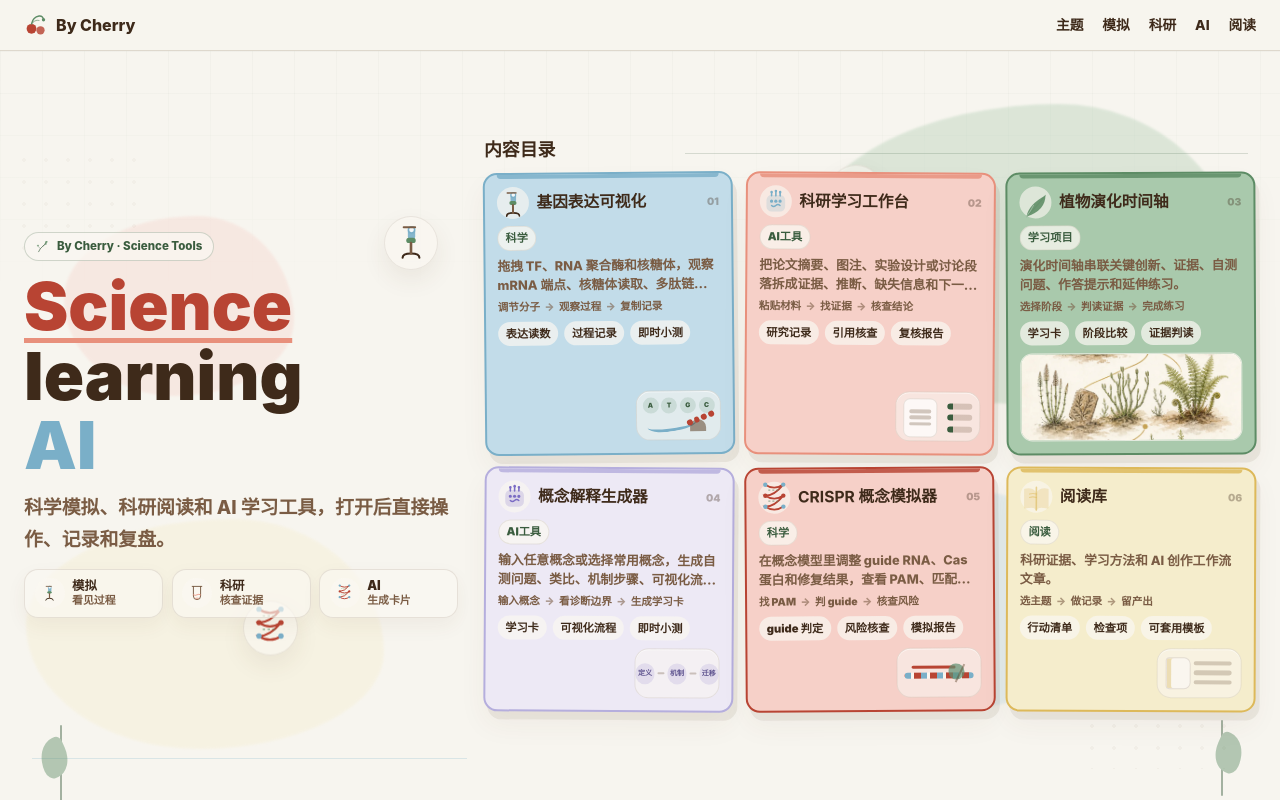
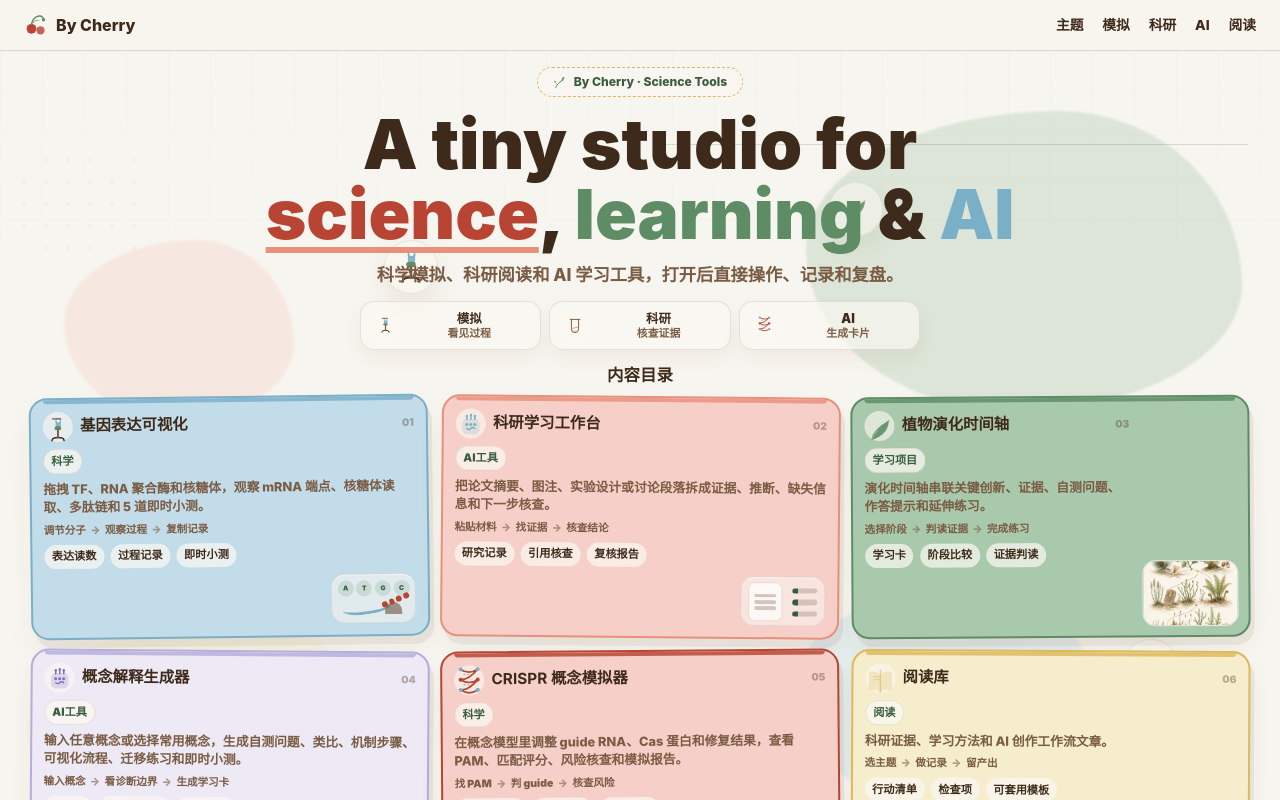
Before and after one commit to liruirui321/Bycherry, a React (Vite) app: page / in a window 1280 px wide. Built offline with nearby package versions, Linux system fonts and the light colour scheme.

Commit message:
Recenter homepage studio layout

```diff
--- a/scripts/verify-content-integrity.mjs
+++ b/scripts/verify-content-integrity.mjs
@@ -200,11 +200,11 @@ function verifyWorkCardActions() {
   expect(heroSource.includes('id="works"') && heroSource.includes('aria-label="内容目录"'), "Hero must own the #works anchor and all-module directory.");
   expect(heroSource.includes("hero-entry-row") && !heroSource.includes("hero-work-open") && !heroSource.includes("hero-entry-action"), "Hero module entries must stay as compact clickable entries without repeated open pills.");
   expect(heroSource.includes("hero-layout") && heroSource.includes("hero-featured-panel") && heroSource.includes("内容目录") && !heroSource.includes("精选内容"), "Hero must use a direct first-screen content directory rather than a featured-summary label.");
-  expect(heroSource.includes('gridTemplateColumns: "minmax(320px, 0.72fr) minmax(0, 1.28fr)"') && heroSource.includes("hero-soft-blob") && heroSource.includes("hero-stem") && heroSource.includes("hero-float-deco") && heroSource.includes("hero-scope-strip"), "Hero must keep the original two-column studio composition with visible background atmosphere and useful left-side density.");
+  expect(heroSource.includes("A tiny studio for") && heroSource.includes("hero-soft-blob") && heroSource.includes("hero-stem") && heroSource.includes("hero-float-deco") && heroSource.includes("hero-scope-strip"), "Hero must recover the original studio atmosphere while keeping useful first-screen density.");
   expect(heroSource.includes("hero-entry-desc") && heroSource.includes("-webkit-line-clamp: 2"), "Hero featured cards must show compact clamped module descriptions without becoming long pages.");
-  expect(heroSource.includes('className="hero-entry-grid"') && heroSource.includes('gridTemplateColumns: "repeat(3, minmax(0, 1fr))"') && heroSource.includes('gridAutoRows: "minmax(188px, auto)"'), "Homepage module entries must render as a dense three-column first-screen directory, not repeated sections.");
-  expect(heroSource.includes("border: `2px solid ${entry.border}`") && heroSource.includes("minHeight: 188") && !heroSource.includes("minHeight: 230") && !heroSource.includes("minHeight: 260"), "Homepage module entries must keep enough content density without returning to long sticky-note panels.");
-  expect(!heroSource.includes('gridRow: entry.featuredImage ? "span 2" : undefined') && heroSource.includes('height: 88'), "Homepage plant evolution entry must show a compact illustration without becoming a two-row sticky-note card.");
+  expect(heroSource.includes('className="hero-entry-grid"') && heroSource.includes('gridTemplateColumns: "repeat(3, minmax(0, 1fr))"') && heroSource.includes('gridAutoRows: "minmax(152px, auto)"'), "Homepage module entries must render as a dense three-column first-screen directory, not repeated sections.");
+  expect(heroSource.includes("border: `2px solid ${entry.border}`") && heroSource.includes("minHeight: 152") && !heroSource.includes("minHeight: 230") && !heroSource.includes("minHeight: 260"), "Homepage module entries must keep enough content density without returning to long sticky-note panels.");
+  expect(!heroSource.includes('gridRow: entry.featuredImage ? "span 2" : undefined') && heroSource.includes("width: 96") && heroSource.includes("height: 66"), "Homepage plant evolution entry must show a compact illustration without becoming a two-row sticky-note card.");
   expect(!/\.hero-entry-row\s*\{[\s\S]{0,260}width:\s*100%\s*!important/.test(heroSource), "Mobile homepage entries must not become full-width long boxes.");
   expect(!heroSource.includes("hero-count") && !heroSource.includes("homeWorkStatus") && !heroSource.includes("hero-work-status") && !heroSource.includes("个内容入口"), "Homepage first-screen directory must not add duplicate count or status labels.");
   expect(!heroSource.includes("entry.updated") && !heroSource.includes("updated: work.updated"), "Homepage first-screen cards must not show date metadata that makes the directory feel like an article list.");
--- a/src/app/components/Hero.tsx
+++ b/src/app/components/Hero.tsx
@@ -130,7 +130,7 @@ export function Hero() {
         minHeight: "calc(100vh - 50px)",
         position: "relative",
         overflow: "hidden",
-        padding: "0.9rem 1.5rem 1rem",
+        padding: "1rem 1.5rem 1.08rem",
         width: "100%",
         maxWidth: "100%",
         boxSizing: "border-box",
@@ -145,8 +145,8 @@ export function Hero() {
         <div className="hero-soft-blob hero-soft-blob-yellow" />
         <div className="hero-soft-blob hero-soft-blob-blue" />
         <div className="hero-soft-blob hero-soft-blob-peach" />
-        <div style={{ position: "absolute", width: "44vw", maxWidth: 620, height: 1, background: "rgba(58,92,62,0.18)", right: "2rem", top: "6.4rem" }} />
-        <div style={{ position: "absolute", width: "34vw", maxWidth: 460, height: 1, background: "rgba(122,175,200,0.24)", left: "2rem", bottom: "2.6rem" }} />
+        <div style={{ position: "absolute", width: "46vw", maxWidth: 720, height: 1, background: "rgba(58,92,62,0.18)", right: "2rem", top: "5.8rem" }} />
+        <div style={{ position: "absolute", width: "38vw", maxWidth: 520, height: 1, background: "rgba(122,175,200,0.24)", left: "2rem", bottom: "2.2rem" }} />
         <div className="hero-dot-field" style={{ position: "absolute", width: 128, height: 112, left: "0.8rem", top: "6.1rem", opacity: 0.16 }} />
         <div className="hero-dot-field" style={{ position: "absolute", width: 148, height: 120, right: "3.2rem", bottom: "2rem", opacity: 0.18 }} />
         <div className="hero-stem hero-stem-left" />
@@ -157,38 +157,38 @@ export function Hero() {
         <div className="hero-float-deco hero-float-leaf"><IconLeafSmall size={28} color="var(--cherry-sage)" /></div>
       </div>
 
-      <div className="hero-inner" style={{ position: "relative", zIndex: 2, maxWidth: 1320, width: "100%", minWidth: 0, margin: "0 auto", boxSizing: "border-box" }}>
-        <div className="hero-layout" style={{ display: "grid", gridTemplateColumns: "minmax(320px, 0.72fr) minmax(0, 1.28fr)", gap: "1.6rem", alignItems: "center" }}>
-          <div className="hero-copy-panel" style={{ minWidth: 0, display: "grid", gap: "1.05rem", alignContent: "center" }}>
-            <div style={{ display: "grid", gap: "0.74rem", minWidth: 0 }}>
-              <div style={{ display: "inline-flex", alignItems: "center", gap: 8, width: "fit-content", border: "1.5px solid rgba(58,92,62,0.22)", borderRadius: 999, padding: "0.28rem 0.68rem", color: "var(--cherry-forest)", fontSize: "0.72rem", fontWeight: 850, background: "rgba(250,247,241,0.72)", letterSpacing: 0 }}>
-                <IconBranch size={13} color="var(--cherry-forest)" />
-                By Cherry · Science Tools
-              </div>
+      <div className="hero-inner" style={{ position: "relative", zIndex: 2, maxWidth: 1220, width: "100%", minWidth: 0, margin: "0 auto", boxSizing: "border-box" }}>
+        <div className="hero-layout" style={{ display: "grid", gap: "1rem", alignItems: "center", justifyItems: "center", minWidth: 0 }}>
+          <div className="hero-copy-panel" style={{ minWidth: 0, display: "grid", gap: "0.72rem", justifyItems: "center", textAlign: "center", maxWidth: 820 }}>
+            <div style={{ display: "inline-flex", alignItems: "center", gap: 8, width: "fit-content", border: "1.5px dashed var(--cherry-yellow)", borderRadius: 999, padding: "0.32rem 0.92rem", color: "var(--cherry-forest)", fontSize: "0.76rem", fontWeight: 850, background: "rgba(250,247,241,0.72)", letterSpacing: 0 }}>
+              <IconBranch size={13} color="var(--cherry-forest)" />
+              By Cherry · Science Tools
+            </div>
             <h1
               id="hero-heading"
               className="hero-title"
               style={{
                 fontFamily: "-apple-system, BlinkMacSystemFont, 'Segoe UI', sans-serif",
-                fontSize: "clamp(2.8rem, 5.2vw, 5.25rem)",
+                fontSize: "clamp(3rem, 5.4vw, 5.2rem)",
                 fontWeight: 900,
-                lineHeight: 1.04,
+                lineHeight: 1.02,
                 color: "var(--cherry-warm-brown)",
                 margin: "0",
                 letterSpacing: 0,
                 overflowWrap: "anywhere",
               }}
             >
-              <span style={{ color: "var(--cherry-red)", textDecoration: "underline", textDecorationColor: "var(--cherry-peach)", textDecorationThickness: "0.08em", textUnderlineOffset: "0.12em" }}>Science</span>
-              <br />
-              learning
-              <br />
+              A tiny studio for{" "}
+              <span style={{ color: "var(--cherry-red)", textDecoration: "underline", textDecorationColor: "var(--cherry-peach)", textDecorationThickness: "0.08em", textUnderlineOffset: "0.12em" }}>science</span>
+              ,{" "}
+              <span style={{ color: "var(--cherry-sage)" }}>learning</span>
+              {" & "}
               <span style={{ color: "var(--cherry-blue)" }}>AI</span>
             </h1>
-            <p style={{ margin: 0, color: "var(--cherry-warm-mid)", fontSize: "clamp(1rem, 1.5vw, 1.18rem)", lineHeight: 1.72, fontWeight: 760, maxWidth: 520 }}>
+            <p style={{ margin: 0, color: "var(--cherry-warm-mid)", fontSize: "clamp(1rem, 1.35vw, 1.14rem)", lineHeight: 1.62, fontWeight: 760, maxWidth: 660 }}>
               科学模拟、科研阅读和 AI 学习工具，打开后直接操作、记录和复盘。
             </p>
-            <div className="hero-scope-strip" role="list" aria-label="内容范围" style={{ display: "grid", gridTemplateColumns: "repeat(3, minmax(0, 1fr))", gap: "0.52rem", maxWidth: 560 }}>
+            <div className="hero-scope-strip" role="list" aria-label="内容范围" style={{ display: "grid", gridTemplateColumns: "repeat(3, minmax(0, 1fr))", gap: "0.52rem", width: "min(100%, 560px)" }}>
               {[
                 { label: "模拟", detail: "看见过程", icon: <IconMicroscope size={19} color="var(--cherry-blue)" /> },
                 { label: "科研", detail: "核查证据", icon: <IconTestTube size={18} color="var(--cherry-peach)" /> },
@@ -203,14 +203,11 @@ export function Hero() {
                 </span>
               ))}
             </div>
-            </div>
           </div>
 
-          <div className="hero-featured-panel" style={{ minWidth: 0, display: "grid", gap: "0.74rem" }}>
-            <div style={{ display: "flex", alignItems: "center", justifyContent: "space-between", gap: "0.8rem", flexWrap: "wrap" }}>
-              <h2 style={{ margin: 0, color: "var(--cherry-warm-brown)", fontSize: "1.12rem", lineHeight: 1.2, fontWeight: 950 }}>内容目录</h2>
-            </div>
-            <nav id="works" className="hero-entry-grid" aria-label="内容目录" style={{ display: "grid", gridTemplateColumns: "repeat(3, minmax(0, 1fr))", gridAutoRows: "minmax(188px, auto)", gap: "0.72rem", minWidth: 0, maxWidth: "100%", boxSizing: "border-box" }}>
+          <div className="hero-featured-panel" style={{ minWidth: 0, display: "grid", gap: "0.62rem", width: "100%" }}>
+            <h2 style={{ margin: 0, color: "var(--cherry-warm-brown)", fontSize: "1.03rem", lineHeight: 1.2, fontWeight: 950, textAlign: "center" }}>内容目录</h2>
+            <nav id="works" className="hero-entry-grid" aria-label="内容目录" style={{ display: "grid", gridTemplateColumns: "repeat(3, minmax(0, 1fr))", gridAutoRows: "minmax(152px, auto)", gap: "0.76rem", minWidth: 0, maxWidth: "100%", boxSizing: "border-box" }}>
               {entries.map((entry, index) => (
                 <a
                   className={`hero-entry-row ${entry.featuredImage ? "hero-entry-row-image" : ""}`}
@@ -224,8 +221,8 @@ export function Hero() {
                   style={{
                     background: entry.color,
                     border: `2px solid ${entry.border}`,
-                    borderRadius: 14,
-                    padding: "0.74rem",
+                    borderRadius: 18,
+                    padding: entry.featuredImage ? "0.72rem 7.35rem 0.68rem 0.72rem" : "0.72rem 0.72rem 0.68rem",
                     color: "var(--cherry-warm-brown)",
                     textDecoration: "none",
                     textAlign: "left",
@@ -237,19 +234,19 @@ export function Hero() {
                     overflow: "hidden",
                     minWidth: 0,
                     maxWidth: "100%",
-                    minHeight: 188,
+                    minHeight: 152,
                     boxSizing: "border-box",
                     boxShadow: "4px 8px 0 rgba(94,68,42,0.08), 0 14px 28px rgba(94,68,42,0.05)",
-                    transform: `rotate(${[-0.55, 0.42, -0.28, 0.36, -0.4, 0.22][index % 6]}deg)`,
+                    transform: `rotate(${[-0.7, 0.52, -0.36, 0.44, -0.48, 0.28][index % 6]}deg)`,
                   }}
                 >
                   <span aria-hidden="true" style={{ position: "absolute", left: "0.74rem", right: "0.74rem", top: 0, height: 4, borderRadius: "0 0 999px 999px", background: entry.border, opacity: 0.82 }} />
                   <span style={{ minWidth: 0, display: "grid", gap: "0.44rem", alignContent: "start" }}>
                     <span style={{ display: "flex", alignItems: "center", gap: "0.48rem", minWidth: 0 }}>
-                      <span aria-hidden="true" style={{ display: "inline-grid", placeItems: "center", width: 32, height: 32, borderRadius: 999, background: "rgba(250,247,241,0.64)", flexShrink: 0 }}>
+                      <span aria-hidden="true" style={{ display: "inline-grid", placeItems: "center", width: 30, height: 30, borderRadius: 999, background: "rgba(250,247,241,0.64)", flexShrink: 0 }}>
                         {entry.icon}
                       </span>
-                      <strong style={{ fontSize: "0.98rem", lineHeight: 1.18, minWidth: 0, overflowWrap: "anywhere" }}>{entry.title}</strong>
+                      <strong style={{ fontSize: "0.96rem", lineHeight: 1.18, minWidth: 0, overflowWrap: "anywhere" }}>{entry.title}</strong>
                       <span aria-hidden="true" style={{ marginLeft: "auto", flexShrink: 0, color: "rgba(62,42,26,0.34)", fontSize: "0.64rem", lineHeight: 1, fontWeight: 950, letterSpacing: 0 }}>{String(index + 1).padStart(2, "0")}</span>
                     </span>
                     <span style={{ display: "flex", gap: "0.44rem", flexWrap: "wrap", alignItems: "center" }}>
@@ -275,7 +272,7 @@ export function Hero() {
                     </span>
                   </span>
                   {entry.featuredImage ? (
-                    <img src={entry.featuredImage} alt="" aria-hidden="true" loading="eager" style={{ width: "100%", height: 88, objectFit: "cover", borderRadius: 12, border: "1.5px solid rgba(250,247,241,0.72)", alignSelf: "end" }} />
+                    <img src={entry.featuredImage} alt="" aria-hidden="true" loading="eager" style={{ position: "absolute", right: "0.58rem", bottom: "0.58rem", width: 96, height: 66, objectFit: "cover", borderRadius: 13, border: "1.5px solid rgba(250,247,241,0.72)" }} />
                   ) : entry.visualKind ? (
                     <span className="hero-entry-visual-row" aria-hidden="true">
                       <HeroMiniVisual kind={entry.visualKind} />
```
